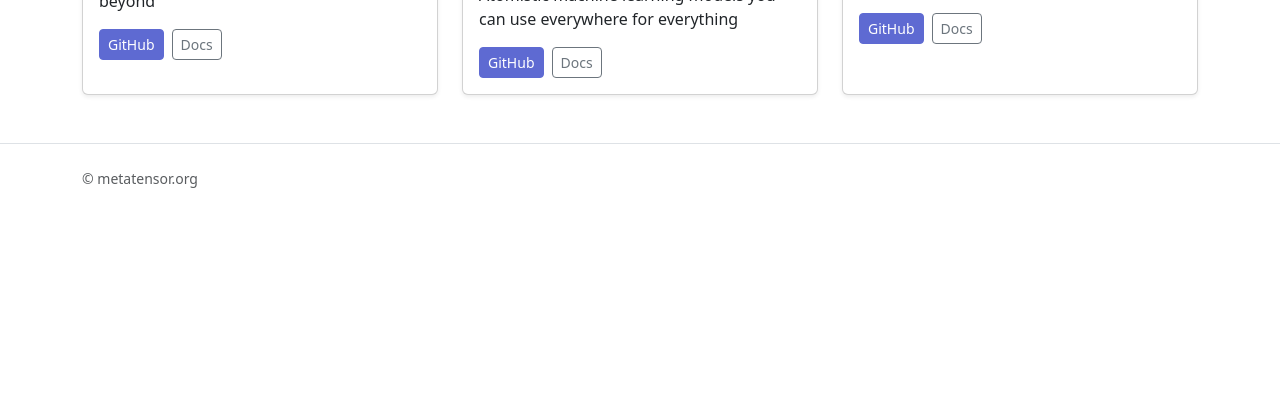
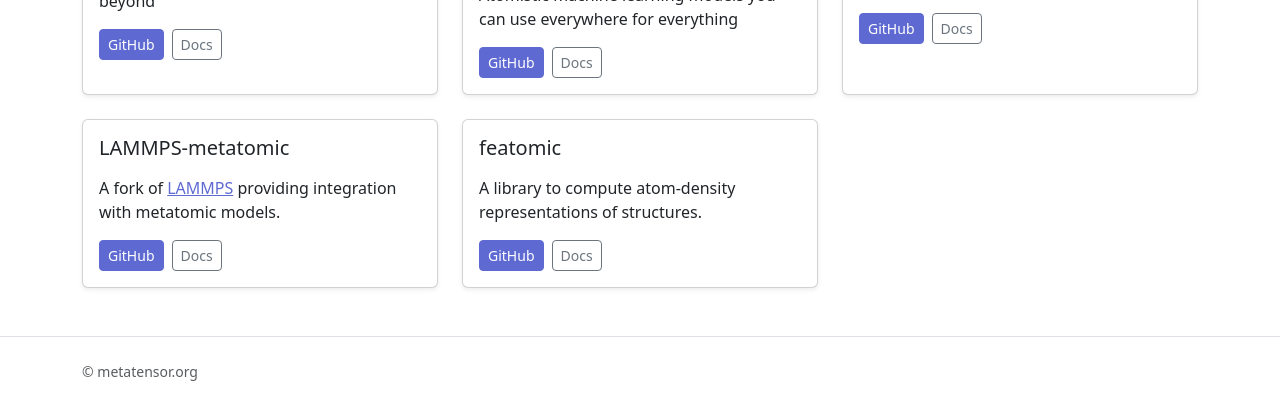
Before and after one commit to metatensor/landing-page, a website: page index.html in a window 1280 px wide. Shown: the part 815-1221 px from the top of the page. Before the commit the page ends 1028 px from the top, so only its background shows below. Drawn offline with nearby package versions, Linux system fonts and the light colour scheme; files that its build step writes are made by us from their sources.

Commit message:
Added references to lammps and featomic

```diff
--- a/index.html
+++ b/index.html
@@ -181,11 +181,46 @@
                 <p class="card-text mb-3"> Train, fine-tune, and manipulate machine learning models for atomistic systems </p>
                 <div class="d-flex gap-2">
                   <a class="btn btn-sm btn-primary" href="https://github.com/metatensor/metatrain">GitHub</a>
-                  <a class="btn btn-sm btn-outline-secondary" href="https://metatensor.github.io/metatrain">Docs</a>
+                  <a class="btn btn-sm btn-outline-secondary" href="https://docs.metatensor.org/metatrain">Docs</a>
                 </div>
               </div>
             </div>
           </div>
+
+          <div class="col-md-6 col-lg-4">
+            <div class="card h-100 shadow-sm">
+              <div class="card-body">
+                <div class="d-flex align-items-center gap-2 mb-2">
+                  <h3 class="h5 card-title mb-2">
+                    LAMMPS-metatomic
+                  </h3>
+                </div>
+                <p class="card-text mb-3"> A fork of <a href="https://lammps.org/" target="_blank">LAMMPS</a> providing integration with metatomic models. </p>
+                <div class="d-flex gap-2">
+                  <a class="btn btn-sm btn-primary" href="https://github.com/metatensor/lammps">GitHub</a>
+                  <a class="btn btn-sm btn-outline-secondary" href="https://docs.metatensor.org/metatrain/latest/engines/lammps.html">Docs</a>
+                </div>
+              </div>
+            </div>
+          </div>
+
+          <div class="col-md-6 col-lg-4">
+            <div class="card h-100 shadow-sm">
+              <div class="card-body">
+                <div class="d-flex align-items-center gap-2 mb-2">
+                  <h3 class="h5 card-title mb-2">
+                    featomic
+                  </h3>
+                </div>
+                <p class="card-text mb-3"> A library to compute atom-density representations of structures. </p>
+                <div class="d-flex gap-2">
+                  <a class="btn btn-sm btn-primary" href="https://github.com/metatensor/featomic">GitHub</a>
+                  <a class="btn btn-sm btn-outline-secondary" href="https://metatensor.org/featomic/latest/index.html">Docs</a>
+                </div>
+              </div>
+            </div>
+          </div>
+
         </div>
       </div>
     </section>
```
